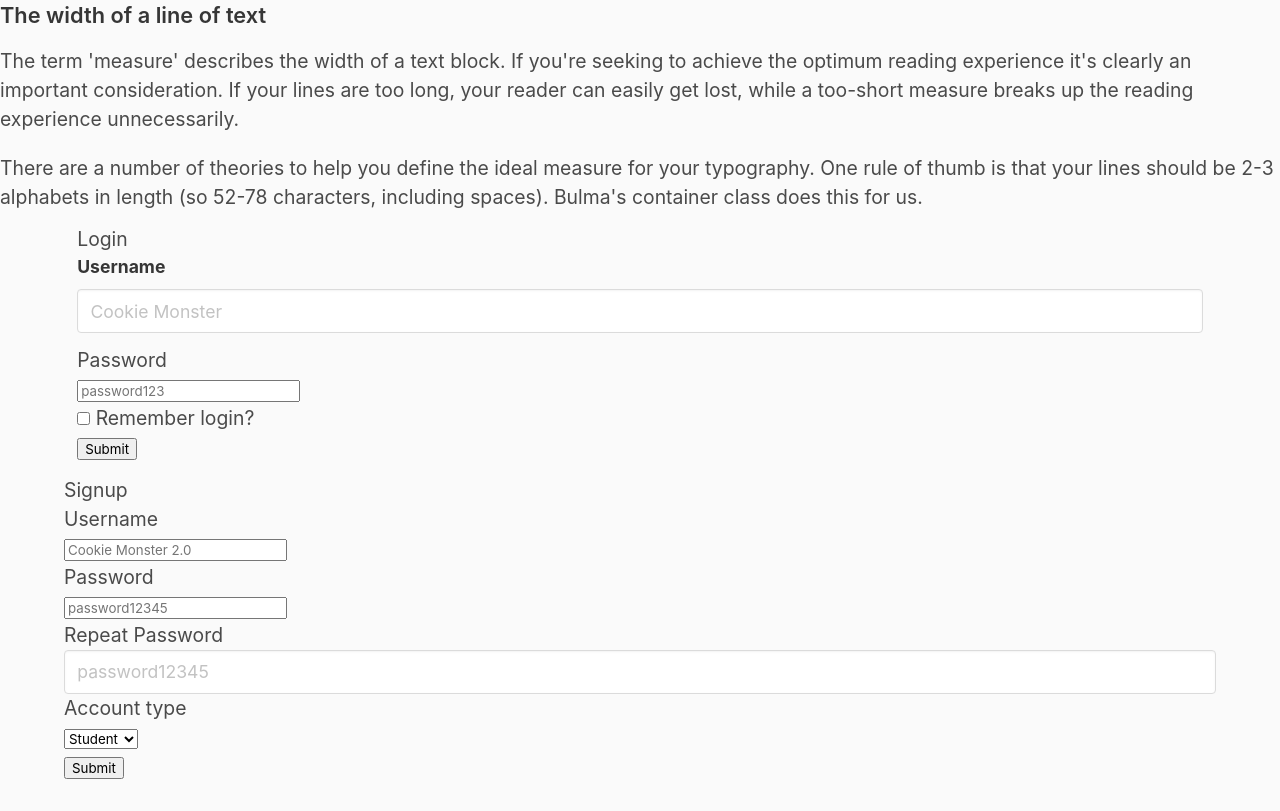
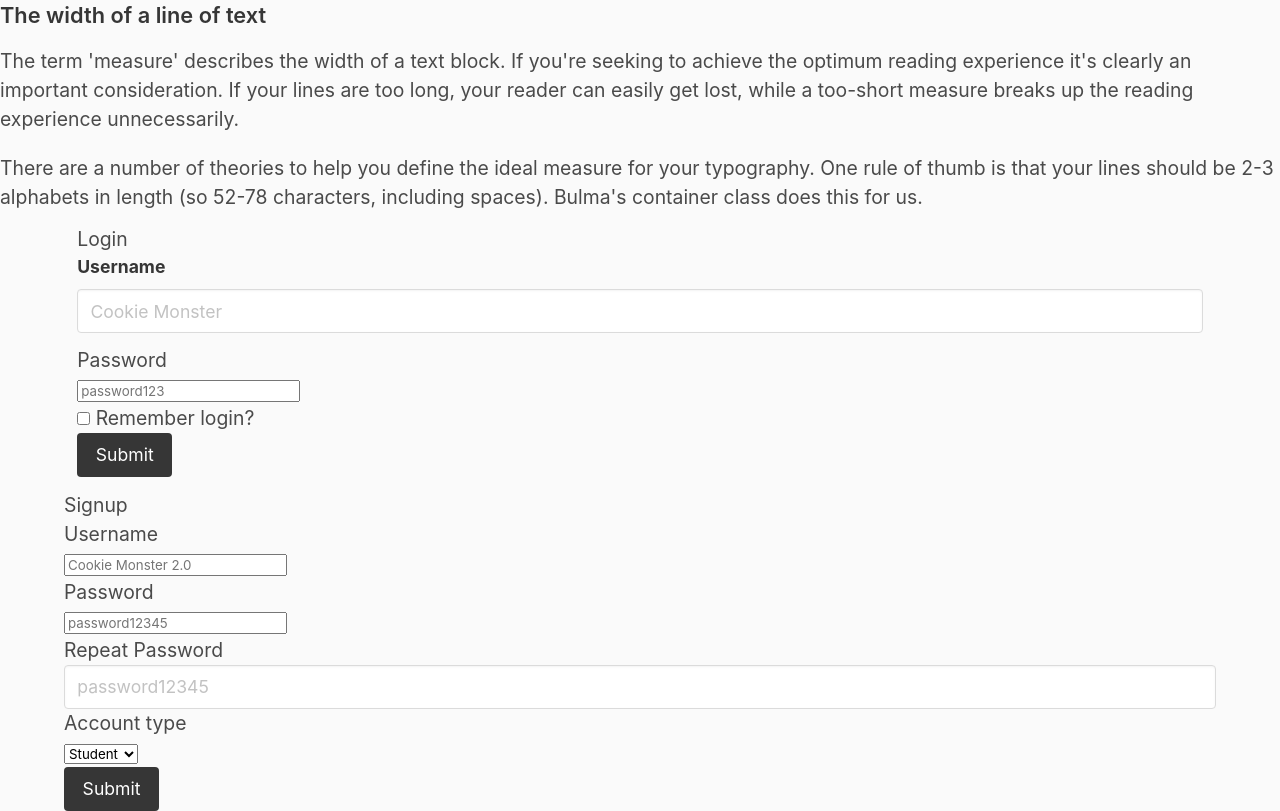
Before and after one commit to jdmar3-comp426/a02-rogeryu01, a website: page index.html in a window 1280 px wide. Shown: the part 3516-4327 px from the top of the page. Before the commit the page ends 4297 px from the top, so only its background shows below. Drawn offline with nearby package versions, Linux system fonts and the light colour scheme; a web font is replaced by a local one.

Commit message:
added index.html

```diff
--- a/index.html
+++ b/index.html
@@ -179,7 +179,7 @@
                     </div>
                     <div class="">
                         <div class="">
-                            <button class="" type="submit">Submit</button>
+                            <button class="button is-dark" type="submit">Submit</button>
                         </div>
                     </div>
                 </form>
@@ -218,7 +218,7 @@
                     </div>
                     <div class="">
                         <div class="">
-                            <button class="" type="submit">Submit</button>
+                            <button class="button is-dark" type="submit">Submit</button>
                         </div>
                     </div>
                 </form>
--- a/package.json
+++ b/package.json
@@ -15,5 +15,8 @@
   "bugs": {
     "url": "https://github.com/jdmar3-comp426/a02-rogeryu01/issues"
   },
-  "homepage": "https://github.com/jdmar3-comp426/a02-rogeryu01#readme"
+  "homepage": "https://github.com/jdmar3-comp426/a02-rogeryu01#readme",
+  "dependencies": {
+    "bulma": "^0.9.3"
+  }
 }
```
Also changed, not shown: 1 other file.
